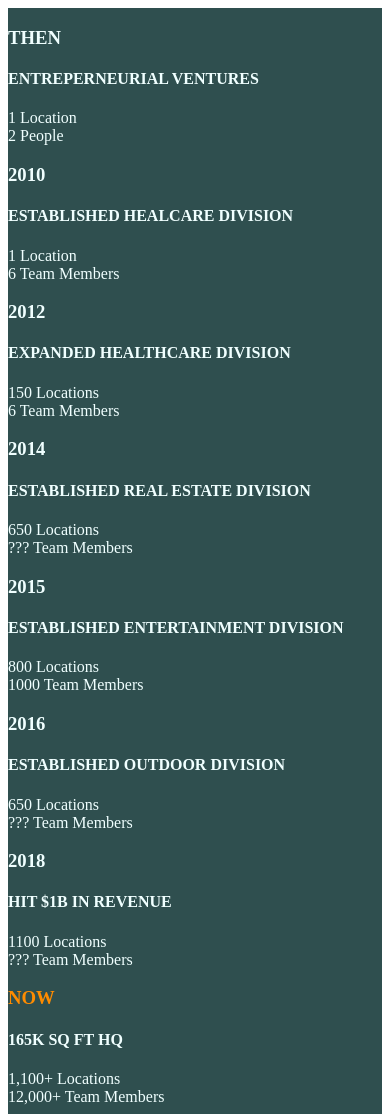
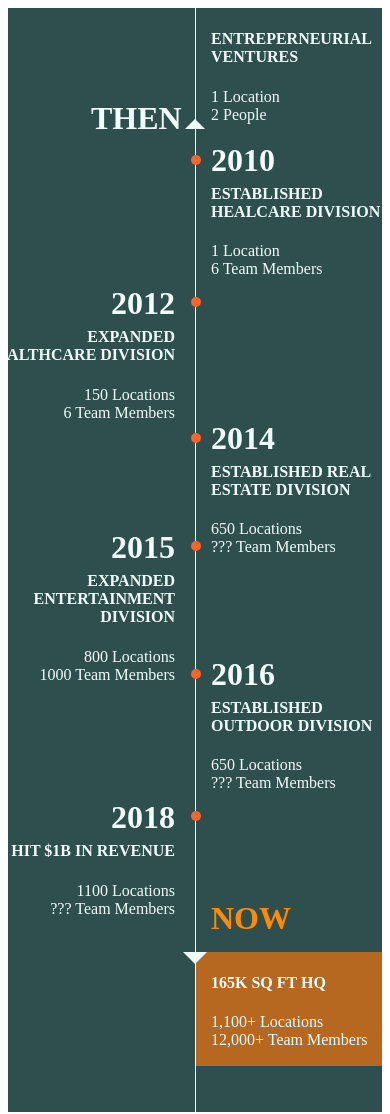
Before and after one commit to ddmartin3/horizonal-to-vertical-timeline, a plain HTML site: page index.html in a window 390 px wide. Shown: the top 1114 px of the page. Drawn offline with Linux system fonts and the light colour scheme.

Commit message:
added vertical, timeline functional

```diff
--- a/css/timeline.css
+++ b/css/timeline.css
@@ -7,6 +7,12 @@
 
 .item-eight h3{
     color: darkorange;
+}
+
+.reg-content-wrapper h3{
+    font-size: 2em;
+    margin-top: 18px;
+    margin-bottom: -15px;
 }
 
 
@@ -135,7 +141,135 @@
         border-left: 20px solid azure;
         position: absolute;
         top: 98px;
+    }
 }
+
+
+@media (max-width: 1199px){
+
+    .mason-dixon {
+    border-left: 1px solid azure;
+    margin-left: 50%;
     }
 
+    .reg-timeline .termination-ball {
+        height: 10px;
+        width: 10px;
+        border-radius: 50%;
+        background: #fc6429;
+    }
+
+    .south {
+        margin-right: 100%;
+        margin-left: -225px;
+        text-align: right;
+    }
+
+    .special-south h3{
+        font-size: 2em;
+    }
+
+    .north,
+    .special-south {
+        margin-left: 15px;
+    }
+
+    .reg-content-wrapper {
+        width: 204px;
+    }
+
+    .reg-content-wrapper p {
+        margin-top: 0px;
+        margin-bottom: 0px;
+    }
+
+    .north .reg-content-wrapper .termination-ball {
+        position: relative;
+        right: 20px;
+        top: -123px;
+    }
+
+    .south .reg-content-wrapper .termination-ball {
+        position: relative;
+        left: 220px;
+        top: 40px;
+    }
+
+    .item-one {
+        margin-top: -46px;
+    }
+
+    .item-one h3 {
+        position: relative;
+        left: -120px;
+        top: 138px;
+        margin-top: 0px;
+        margin-bottom: 0px;
+    }
+
+    .item-three {
+        margin-top: -31px;
+    }
+
+    .item-four {
+        position: relative;
+        top: 65px;
+        margin-top: -85px;
+    }
+
+    .item-six {
+        position: relative;
+        top: -46px;
+    }
+
+    .item-six .reg-content-wrapper {
+        width: 195px;
+    }
+
+    .item-seven {
+        position: relative;
+        top: -46px;
+        margin-top: -31px;
+    }
+
+    .item-eight {
+        position: relative;
+        top: -46px;
+        margin-top: -50px;
+    }
+
+    .item-eight h3 {
+        margin-bottom: 3px;
+    }
+
+    .orange-box-timeline {
+        background-color: rgba(240, 115, 13, 0.7);
+        padding-top: 1px;
+        padding-left: 15px;
+        padding-bottom: 1px;
+        width: 175px;
+        margin-left: -15px;
+    }
+
+    .arrow-up {
+        position: relative;
+        top: 120px;
+        right: 26px;
+        width: 0;
+        height: 0;
+        border-left: 10px solid transparent;
+        border-right: 10px solid transparent;
+        border-bottom: 10px solid azure;
+    }
+
+    .arrow-down {
+        position: relative;
+        top: 12px;
+        right: 28px;
+        width: 0;
+        height: 0;
+        border-left: 12px solid transparent;
+        border-right: 12px solid transparent;
+        border-top: 12px solid azure;
+      }
 }
--- a/index.html
+++ b/index.html
@@ -6,12 +6,11 @@
     <div class= "container-fluid">
         <div class= "row">
             <div class= "mason-dixon text-center">
-                <!-- <div class= "end-triangle back-white"></div> -->
 
                 <!-- Starting Timeline Item -->
                 <div class="item-one special-south">
                         <h3>THEN</h3>
-                        <div class="arrow-left back-white"></div>
+                        <div class="arrow-left arrow-up back-white"></div>
                         <div class="clear-box-timeline">
                             <h4>ENTREPERNEURIAL VENTURES</h4>
                             <p>1 Location <br> 2 People</p>
@@ -47,7 +46,7 @@
                     <div class="reg-content-wrapper">
                         <div class="termination-ball"></div>
                         <h3>2015</h3>
-                        <h4>ESTABLISHED ENTERTAINMENT DIVISION</h4>
+                        <h4>EXPANDED ENTERTAINMENT DIVISION</h4>
                         <p>800 Locations <br> 1000 Team Members</p>
                     </div>
                 </div>
@@ -72,7 +71,7 @@
                 <!-- End Timeline Item -->
                 <div class="item-eight special-south">
                     <h3>NOW</h3>
-                    <div class="arrow-right back-white"></div>
+                    <div class="arrow-right arrow-down back-white"></div>
                     <div class="orange-box-timeline">
                         <h4>165K SQ FT HQ</h4>
                         <p>1,100+ Locations <br> 12,000+ Team Members</p>
```
